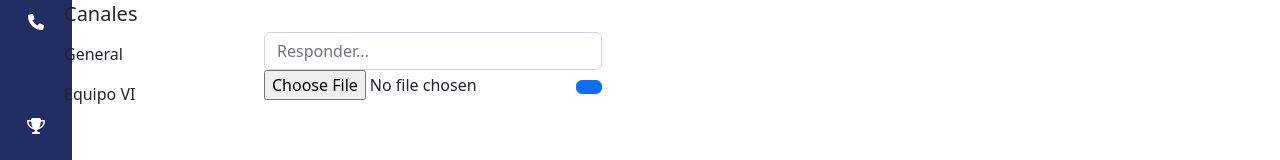
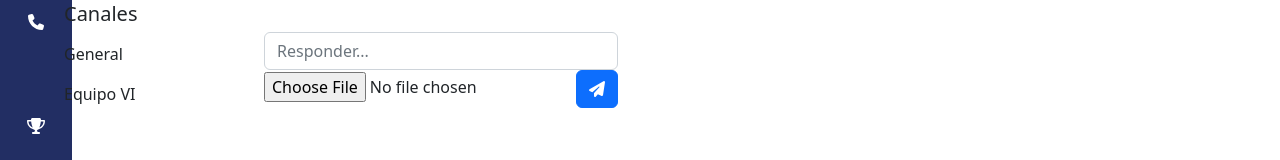
Before and after one commit to ZairaF9/AnimMe, a React (Create React App) app: page /group/1 in a window 1280 px wide. Shown: the part 276-436 px from the top of the page. Built offline with nearby package versions, Linux system fonts and the light colour scheme; no server answers; the database is empty; sample sign-in values are in the browser's storage; the HTML template or start-up script is replaced by a standard one.

Commit message:
Update Groups.jsx

```diff
--- a/src/pages/Groups.jsx
+++ b/src/pages/Groups.jsx
@@ -10,6 +10,8 @@ import { AuthContext } from '../context/AuthContext';
 import {v4 as uuidv4} from 'uuid';
 import GroupsMessajes from '../components/GroupsMessajes';
 import GroupMessage from '../components/GroupsMessaje';
+import { FontAwesomeIcon } from '@fortawesome/react-fontawesome'
+import { faPaperPlane } from '@fortawesome/free-solid-svg-icons'
 
 
 const Group = () =>
@@ -102,7 +104,7 @@ const Group = () =>
                         <form onSubmit={handleSubmit}>
                             <input type="text" className="form-control" placeholder="Responder..."/>
                             <input type="file" onChange={e=>setImg(e.target.files[0])}/>
-                            <button className="btn btn-primary" type="submit" id="btn-send"><i className='bx bxs-send'></i></button>
+                            <button className="btn btn-primary" type="submit" id="btn-send"><FontAwesomeIcon icon={faPaperPlane} /></button>
                             {err && <span>Algo ha fallado</span>}
                         </form>
                     </div>
```
